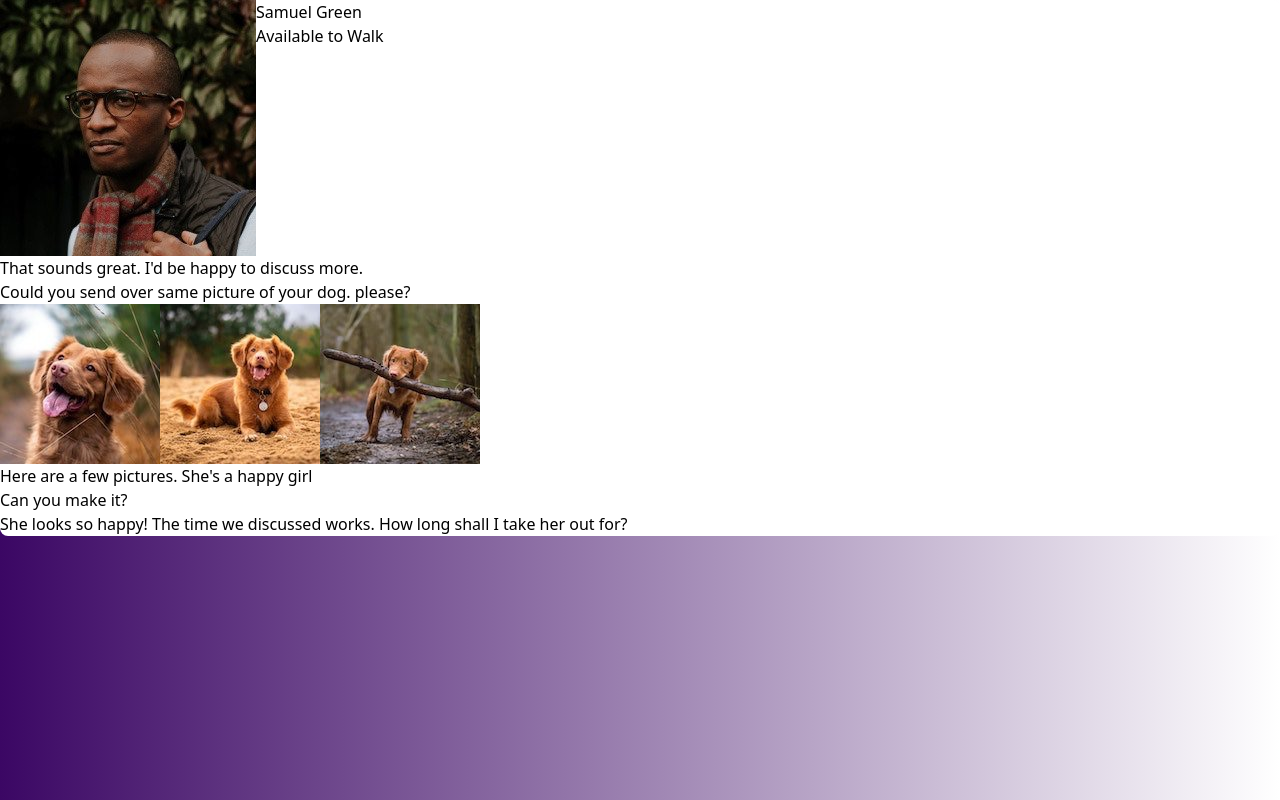
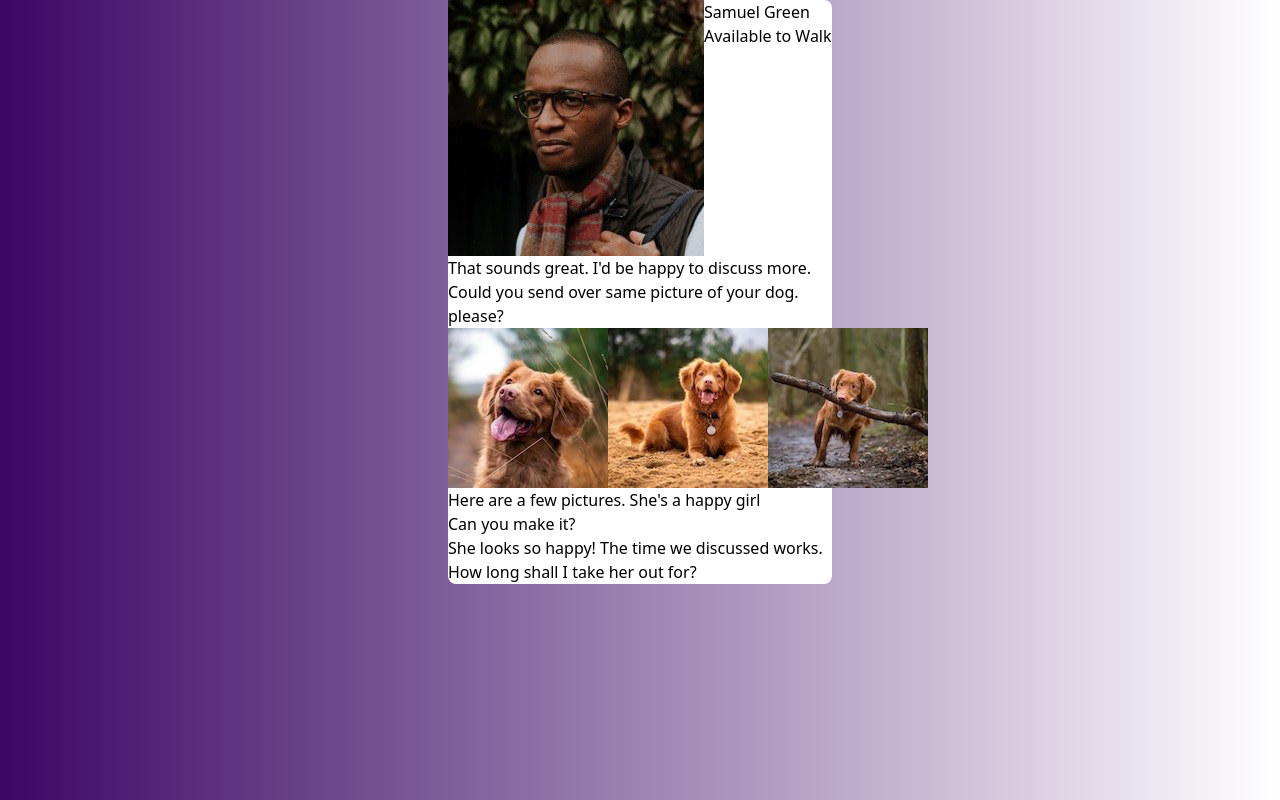
Before and after one commit to Miron-Silviu/chat-app-ilustrator, a website: page docs/index.html in a window 1280 px wide. Drawn offline with Linux system fonts and the light colour scheme.

Commit message:
Build : .

```diff
--- a/docs/index.html
+++ b/docs/index.html
@@ -13,7 +13,9 @@
     <title>Chat app illustrator</title>
   </head>
   <body class="bg-gradient-to-r from-purple-950  to-white">
-    <div class="main-container m-auto bg-white rounded-lg ">
+    <div
+      class="main-container m-auto bg-white rounded-lg w-96 flex flex-col justify-center align-baselines"
+    >
       <div class="user-container flex">
         <img src="/images/avatar.jpg" alt="avatar" />
         <div class="user-info-continer">
```
Also changed, not shown: docs/output.css.
